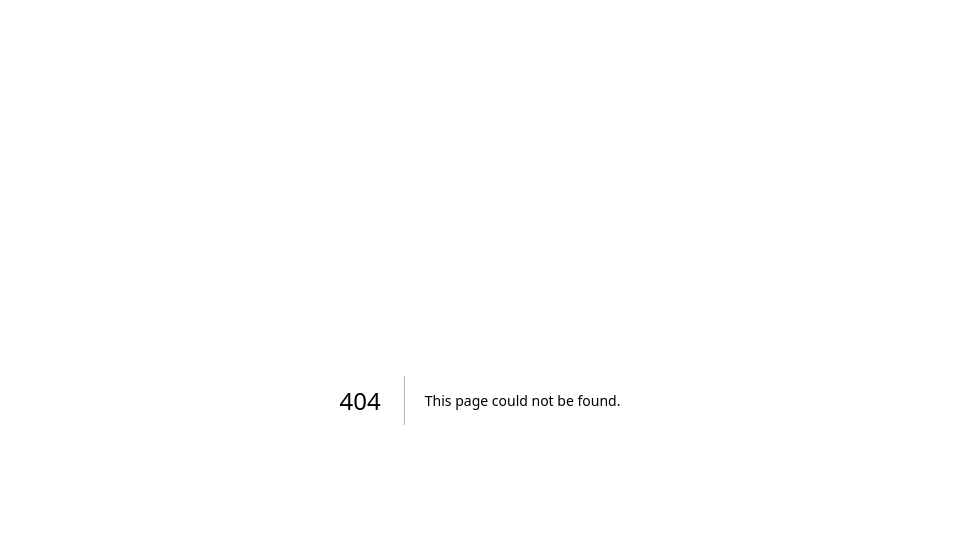
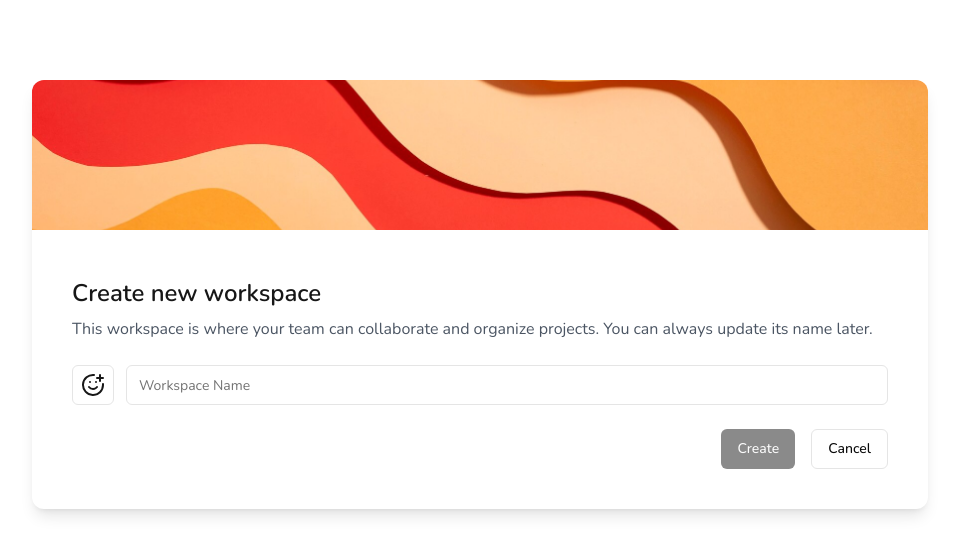
Before and after one commit to ixedasan/collaboration-platform, a Next.js app: page /setupworkspace in a window 1280 px wide. Before the commit this address had no page. Shown: the top 554 px of the page, without its empty margins (160-1119 px from the left). Built offline with nearby package versions, Linux system fonts and the light colour scheme.

Commit message:
feat: add base dashboard and create workspace template

```diff
--- a/app/(routes)/dashboard/_components/Header.jsx
+++ b/app/(routes)/dashboard/_components/Header.jsx
@@ -1,11 +1,25 @@
-import { UserButton } from '@clerk/nextjs'
+'use client'
+
+import {
+  OrganizationSwitcher,
+  useAuth,
+  UserButton,
+  useUser,
+} from '@clerk/nextjs'
 
 import Logo from '@/app/_components/Logo'
 
 const Header = () => {
+  const { organizationId } = useAuth()
+  const { user } = useUser()
+
   return (
     <div className="flex items-center justify-between p-3 shadow-sm">
       <Logo />
+      <OrganizationSwitcher
+        afterCreateOrganizationUrl={'/dashboard'}
+        afterLeaveOrganizationUrl={'/dashboard'}
+      />
       <UserButton />
     </div>
   )
--- /dev/null
+++ b/app/(routes)/dashboard/_components/Item.jsx
@@ -0,0 +1,5 @@
+const Item = () => {
+  return <div>Item</div>
+}
+
+export default Item
--- /dev/null
+++ b/app/(routes)/dashboard/_components/List.jsx
@@ -0,0 +1,58 @@
+'use client'
+
+import { useState } from 'react'
+import Image from 'next/image'
+import Link from 'next/link'
+import { useUser } from '@clerk/nextjs'
+import { AlignLeft, LayoutGrid } from 'lucide-react'
+
+import { Button } from '@/components/ui/button'
+
+import Item from './Item'
+
+const List = () => {
+  const { user } = useUser()
+  const [workspaceList, setWorkspaceList] = useState([])
+
+  return (
+    <div className="container my-10 p-10">
+      <div className="flex justify-between">
+        <h2 className="text-2xl font-bold">Hello, {user?.fullName}</h2>
+        <Link href={'/setupworkspace'}>
+          {' '}
+          <Button>+</Button>
+        </Link>
+      </div>
+      <div className="mt-10 flex justify-between">
+        <div>
+          <h2 className="font-medium text-primary">Workspaces</h2>
+        </div>
+        <div className="flex gap-2">
+          <LayoutGrid />
+          <AlignLeft />
+        </div>
+      </div>
+      {workspaceList?.length == 0 ? (
+        <div className="my-10 flex flex-col items-center justify-center">
+          <Image
+            src={'/images/workspace.png'}
+            width={216}
+            height={216}
+            alt="workspace"
+          />
+          <Link href={'/setupworkspace'}>
+            <Button variant="outline" className="my-3">
+              + New Workspace
+            </Button>
+          </Link>
+        </div>
+      ) : (
+        <div>
+          <Item workspaceList={workspaceList} />
+        </div>
+      )}
+    </div>
+  )
+}
+
+export default List
--- a/app/(routes)/dashboard/page.js
+++ b/app/(routes)/dashboard/page.jsx
@@ -1,9 +1,11 @@
 import Header from './_components/Header'
+import List from './_components/List'
 
 const Dashboard = () => {
   return (
     <>
       <Header />
+      <List />
     </>
   )
 }
--- /dev/null
+++ b/app/(routes)/setupworkspace/page.jsx
@@ -0,0 +1,62 @@
+'use client'
+
+import { useState } from 'react'
+import Image from 'next/image'
+
+import { Button } from '@/components/ui/button'
+import { Input } from '@/components/ui/input'
+import CoverModal from '@/app/_components/CoverModal'
+import { EmojiSelector } from '@/app/_components/EmojiSelector'
+
+const SetupWorkspace = () => {
+  const [image, setImage] = useState('/images/cover.png')
+  const [workspaceName, setWorkspaceName] = useState('')
+  const [emojiIcon, setEmojiIcon] = useState(null)
+
+  return (
+    <div className="container px-6 py-20 md:px-20 lg:px-36 xl:px-48">
+      <div className="rounded-xl bg-white shadow-lg">
+        <CoverModal setNewCover={setImage}>
+          <div className="group relative cursor-pointer">
+            <p className="absolute inset-0 hidden items-center justify-center rounded-t-xl bg-black/50 text-lg font-semibold text-white group-hover:flex">
+              Change Cover
+            </p>
+            <div className="group-hover:opacity-50">
+              <Image
+                src={image}
+                alt="Workspace cover"
+                width={2000}
+                height={2000}
+                className="h-[150px] w-full rounded-t-xl object-cover"
+              />
+            </div>
+          </div>
+        </CoverModal>
+        <div className="p-6 md:p-10">
+          <h2 className="text-2xl font-semibold text-primary">
+            Create new workspace
+          </h2>
+          <p className="mt-2 text-gray-600">
+            This workspace is where your team can collaborate and organize
+            projects. You can always update its name later.
+          </p>
+          <div className="mt-6 flex items-center gap-3">
+            <EmojiSelector setEmojiIcon={setEmojiIcon} emojiIcon={emojiIcon} />
+            <Input
+              placeholder="Workspace Name"
+              value={workspaceName}
+              onChange={e => setWorkspaceName(e.target.value)}
+              className="w-full"
+            />
+          </div>
+          <div className="mt-6 flex justify-end gap-4">
+            <Button disabled={!workspaceName.length}>Create</Button>
+            <Button variant="outline">Cancel</Button>
+          </div>
+        </div>
+      </div>
+    </div>
+  )
+}
+
+export default SetupWorkspace
--- /dev/null
+++ b/app/_components/CoverModal.jsx
@@ -0,0 +1,116 @@
+'use client'
+
+import { useState } from 'react'
+import Image from 'next/image'
+import { DialogClose } from '@radix-ui/react-dialog'
+
+import { Button } from '@/components/ui/button'
+import {
+  Dialog,
+  DialogContent,
+  DialogDescription,
+  DialogFooter,
+  DialogHeader,
+  DialogTitle,
+  DialogTrigger,
+} from '@/components/ui/dialog'
+
+import ImageCover from '../_assets/ImageCover'
+
+function CoverModal({ children, setNewCover }) {
+  const [selectedCover, setSelectedCover] = useState(null)
+  const [customImage, setCustomImage] = useState(null)
+
+  const handleFileChange = event => {
+    const file = event.target.files[0]
+    if (file) {
+      const reader = new FileReader()
+      reader.onloadend = () => {
+        setCustomImage(reader.result)
+        setSelectedCover(reader.result)
+      }
+      reader.readAsDataURL(file)
+    }
+  }
+
+  const handleSelectCover = coverUrl => {
+    setSelectedCover(coverUrl)
+  }
+
+  return (
+    <Dialog>
+      <DialogTrigger className="w-full">{children}</DialogTrigger>
+      <DialogContent>
+        <DialogHeader>
+          <DialogTitle>Update Cover</DialogTitle>
+          <DialogDescription>
+            <div className="mt-3 grid grid-cols-2 gap-5 md:grid-cols-3 lg:grid-cols-4">
+              {ImageCover.map((cover, index) => (
+                <div
+                  key={index}
+                  onClick={() => handleSelectCover(cover?.imageUrl)}
+                  className={`${
+                    selectedCover === cover?.imageUrl &&
+                    'border-2 border-primary'
+                  } cursor-pointer rounded-md p-1`}
+                >
+                  <Image
+                    src={cover?.imageUrl}
+                    width={200}
+                    height={140}
+                    className="h-[70px] w-full rounded-md object-cover"
+                  />
+                </div>
+              ))}
+              {customImage && (
+                <div
+                  onClick={() => handleSelectCover(customImage)}
+                  className={`${
+                    selectedCover === customImage && 'border-2 border-primary'
+                  } cursor-pointer rounded-md p-1`}
+                >
+                  <Image
+                    src={customImage}
+                    width={200}
+                    height={140}
+                    className="h-[70px] w-full rounded-md object-cover"
+                  />
+                </div>
+              )}
+            </div>
+            <div className="mt-4">
+              <input
+                type="file"
+                accept="image/*"
+                onChange={handleFileChange}
+                className="hidden"
+                id="customFileUpload"
+              />
+
+              <label
+                htmlFor="customFileUpload"
+                className="mt-1 inline-block cursor-pointer rounded-md bg-primary/10 px-4 py-2 text-sm font-semibold text-primary hover:bg-primary/20"
+              >
+                Upload Custom Cover
+              </label>
+            </div>
+          </DialogDescription>
+        </DialogHeader>
+        <DialogFooter>
+          <DialogClose asChild>
+            <Button type="button" variant="secondary">
+              Close
+            </Button>
+          </DialogClose>
+          <DialogClose asChild>
+            <Button type="button" onClick={() => setNewCover(selectedCover)}>
+              Update
+            </Button>
+          </DialogClose>
+        </DialogFooter>
+      </DialogContent>
+    </Dialog>
+  )
+}
+
+export default CoverModal
--- /dev/null
+++ b/app/_components/EmojiSelector.jsx
@@ -0,0 +1,32 @@
+'use client'
+
+import { memo, useState } from 'react'
+import EmojiPicker from 'emoji-picker-react'
+import { SmilePlusIcon } from 'lucide-react'
+
+import { Button } from '@/components/ui/button'
+
+export const EmojiSelector = memo(({ setEmojiIcon, emojiIcon }) => {
+  const [openEmojiPicker, setOpenEmojiPicker] = useState(false)
+
+  const togglePicker = () => setOpenEmojiPicker(prev => !prev)
+
+  return (
+    <div className="relative">
+      <Button variant="outline" className="p-2" onClick={togglePicker}>
+        {emojiIcon ? emojiIcon : <SmilePlusIcon className="text-primary" />}
+      </Button>
+      {openEmojiPicker && (
+        <div className="absolute z-10 mt-2">
+          <EmojiPicker
+            emojiStyle="native"
+            onEmojiClick={e => {
+              setEmojiIcon(e.emoji)
+              setOpenEmojiPicker(false)
+            }}
+          />
+        </div>
+      )}
+    </div>
+  )
+})
--- a/package.json
+++ b/package.json
@@ -14,6 +14,7 @@
     "@radix-ui/react-slot": "^1.1.0",
     "class-variance-authority": "^0.7.0",
     "clsx": "^2.1.1",
+    "emoji-picker-react": "^4.12.0",
     "firebase": "^10.13.0",
     "lucide-react": "^0.435.0",
     "next": "14.2.6",
```
Also changed, not shown: 1 other file (tests, documents, lock files or other folders).
